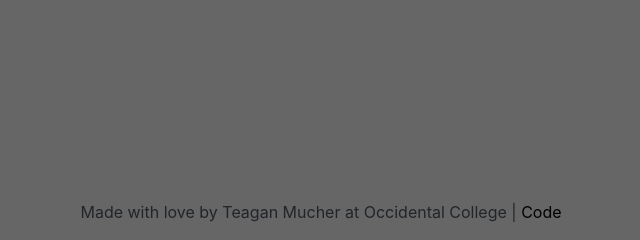
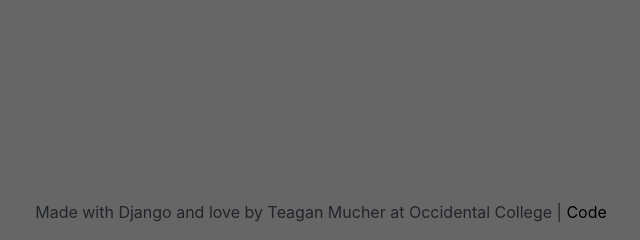
Before and after one commit to temucher/ImeveProject, a Django app: template clips/templates/clips/video_reg.html in a window 1280 px wide. Shown: the part 560-800 px from the top of the page, without its empty margins (319-959 px from the left). Run offline with Django 3.2, Linux system fonts and the light colour scheme; the template is opened without the code that fills it: values that come from a table or form of the project are taken from there, others are empty; tables that the repository leaves empty hold one stand-in row (values such as "Sample post"); grey boxes marked "Sample" are stand-in pictures; some libraries are stand-ins or nearby versions.

Commit message:
Changed footer and added disclaimer about 360 video player

```diff
--- a/clips/static/clips/css/base.css
+++ b/clips/static/clips/css/base.css
@@ -13,6 +13,10 @@
 a-videosphere {
     display: block
     width: 50%;
+}
+
+#disclaimer {
+    text-align: center;
 }
 
 .container {
--- a/clips/templates/clips/video_360.html
+++ b/clips/templates/clips/video_360.html
@@ -17,6 +17,7 @@
             <a href="{% url 'video_list' %}">
                 <img id="title" src="{% static 'clips/images/Imeve_Logo_Orange.png' %}">
             </a>
+            <p id="disclaimer">Click the fullscreen button to start the 360 video! Its a feature not a bug!</p>
         </div>
         <div class="clips">
 
@@ -50,7 +51,7 @@
         </div>
 
         <div class="bottom">
-                <p>Made with love by Teagan Mucher at Occidental College | <a href="https://github.com/temucher/ImeveProject">Code</a></p>
+                <p>Made with Django and love by Teagan Mucher at Occidental College | <a href="https://github.com/temucher/ImeveProject">Code</a></p>
         </div>
 
     </body>
--- a/clips/templates/clips/video_reg.html
+++ b/clips/templates/clips/video_reg.html
@@ -41,7 +41,7 @@
 
 
         <div class="bottom">
-            <p>Made with love by Teagan Mucher at Occidental College | <a href="https://github.com/temucher/ImeveProject">Code</a></p>
+            <p>Made with Django and love by Teagan Mucher at Occidental College | <a href="https://github.com/temucher/ImeveProject">Code</a></p>
         </div>
     </body>
 </html>
```
